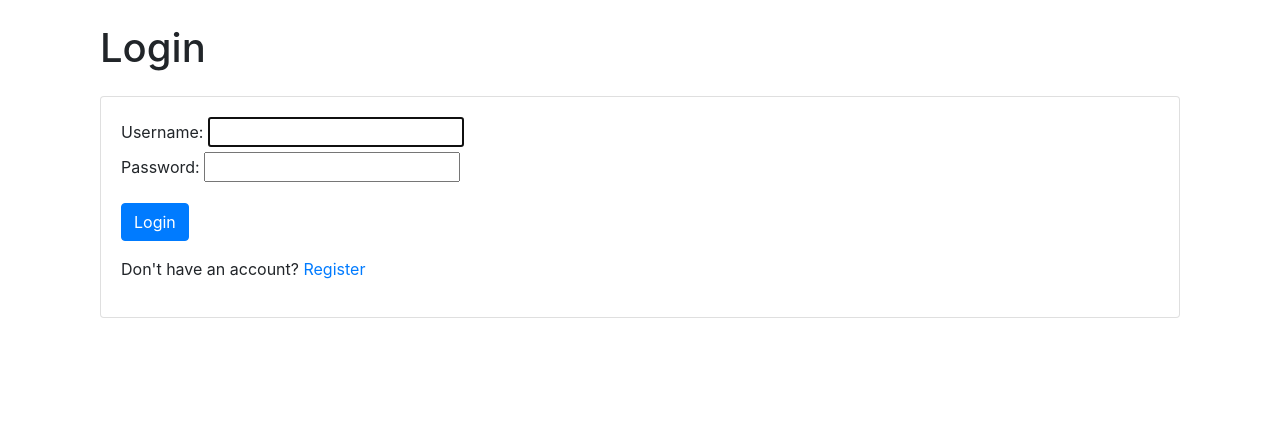
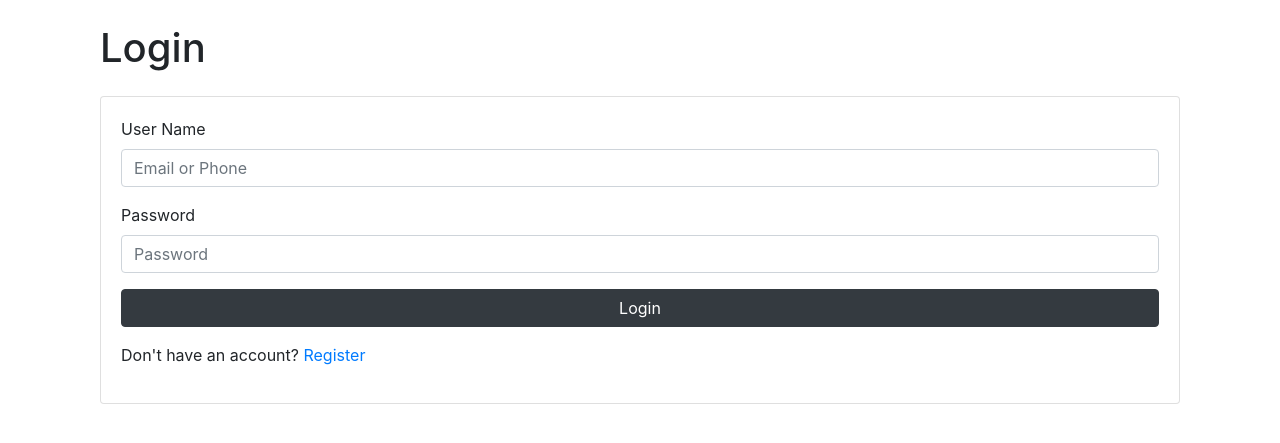
Before and after one commit to aaravchauhan18/first-aid-kit-django, a Django app: page /login/ in a window 1280 px wide. Shown: the top 443 px of the page. Run offline with Django 5.2, Linux system fonts and the light colour scheme.

Commit message:
modify login page

```diff
--- a/base/templates/base/login.html
+++ b/base/templates/base/login.html
@@ -8,13 +8,19 @@
 
     <div class="card">
         <div class="card-body">
-            <form method="POST">
-                {% csrf_token %}
-                <div class="form-group">
-                    {{ form }}
-                </div>
-                <button class="btn btn-primary" type="submit">Login</button>
-            </form>
+            <div class="form-group">
+                <form method="POST">
+                    {% csrf_token %}
+
+                    <label for="username">User Name</label>
+                    <input type="text" id="username" name="username" class="form-control mb-3" placeholder="Email or Phone" required>
+
+                    <label for="password">Password</label>
+                    <input type="password" id="password" name="password" class="form-control mb-3" placeholder="Password" required>
+
+                    <button class="btn btn-dark btn-block" type="submit">Login</button>
+                </form>
+            </div>
             <p class="mt-3">Don't have an account? <a href="{% url 'register' %}">Register</a></p>
         </div>
     </div>
--- a/base/templates/base/medicine_list.html
+++ b/base/templates/base/medicine_list.html
@@ -62,9 +62,15 @@
                 </td>
             </tr>
             {% empty %}
+            {% if request.user.is_staff %}
+                <tr>
+                    <td colspan="7" class="text-center">No medicines in List</td>
+                </tr>
+            {% else %}
             <tr>
                 <td colspan="6" class="text-center">No medicines in List</td>
             </tr>
+            {% endif %}
             {% endfor %}
         </tbody>
     </table>
```
Also changed, not shown: base/templates/base/medicine_partial.html (added, +8 -0 lines), base/templates/base/register.html (+2 -13 lines), base/login_form.py (added).
